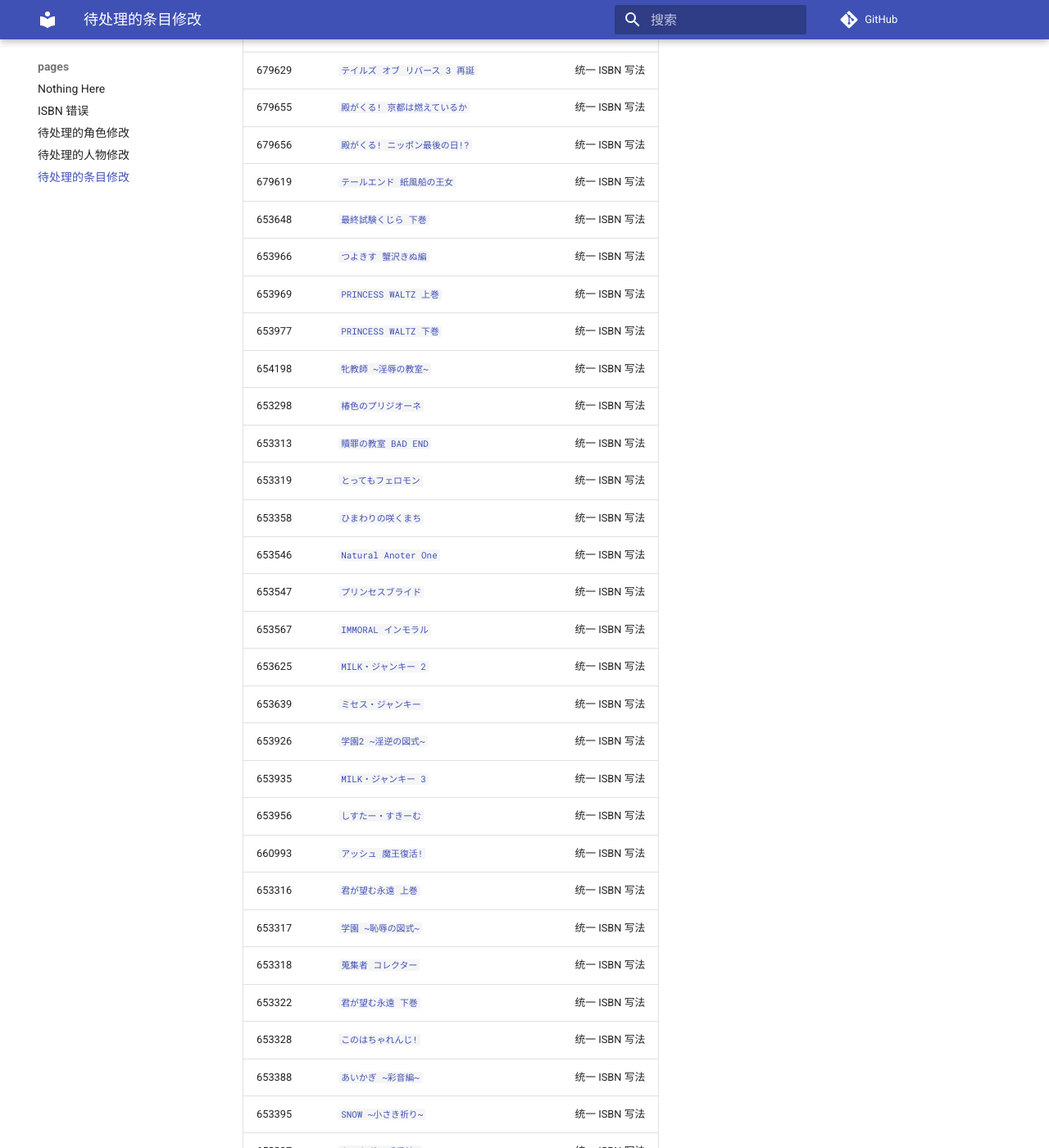
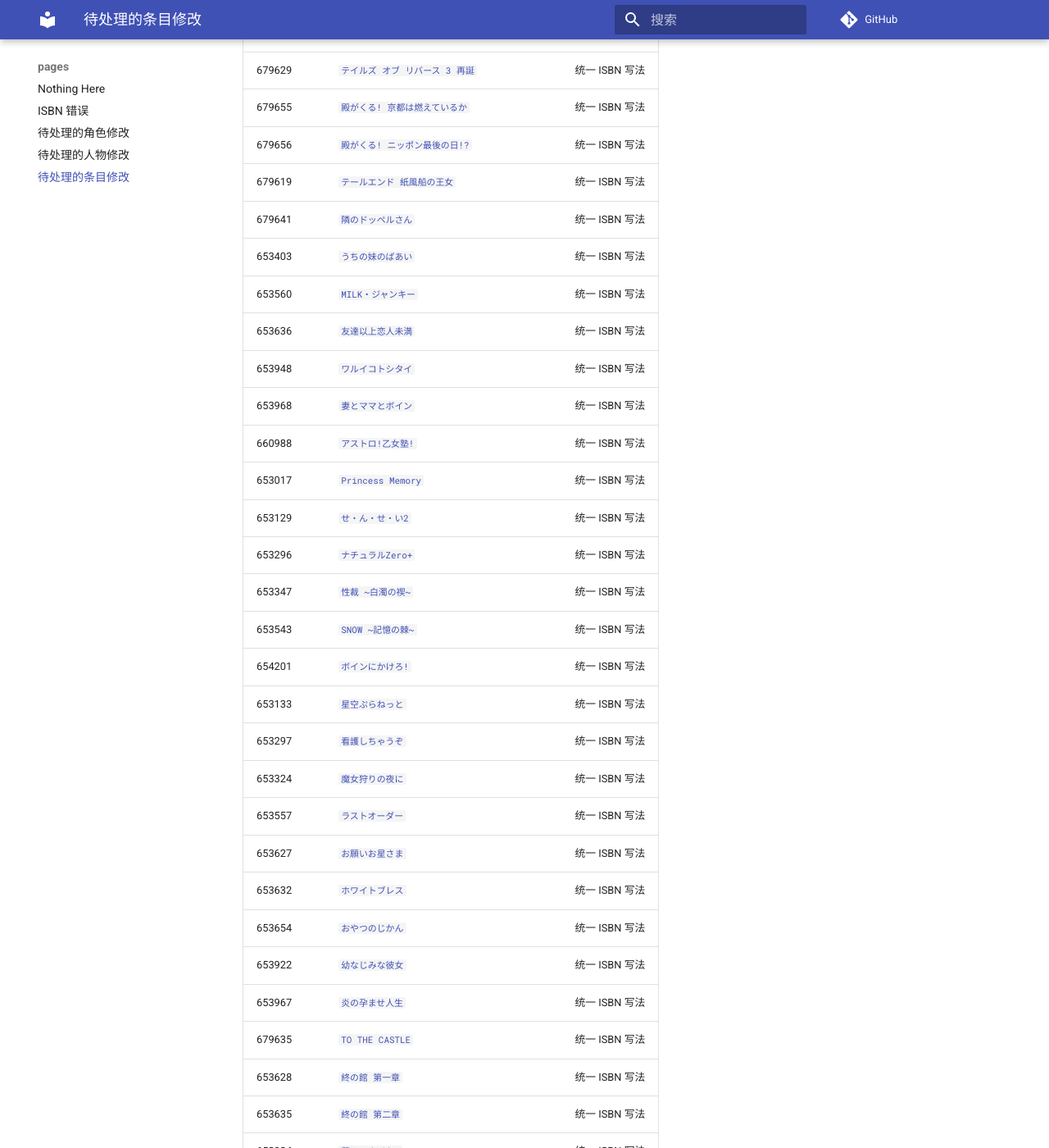
Before and after one commit to trim21/bangumi-pages, an MkDocs documentation site: the page built from docs/pending-subject-changes.md, in a window 1280 px wide and 1400 px high, scrolled down 613 px. Shown: the whole window at 82% size. Built offline with MkDocs 1.6.1 and Material for MkDocs 9.7.7, drawn with Linux system fonts in a browser that asks for light colours; comment, search, counter and statistics services are not loaded; some of the changed text lies outside the part shown.

Commit message:
update pending-changes.md

```diff
--- a/docs/pending-subject-changes.md
+++ b/docs/pending-subject-changes.md
@@ -17,43 +17,7 @@ total 117
 | 679655 | [`殿がくる! 京都は燃えているか`](https://bgm.tv/subject/679655) | 统一 ISBN 写法 |
 | 679656 | [`殿がくる! ニッポン最後の日!?`](https://bgm.tv/subject/679656) | 统一 ISBN 写法 |
 | 679619 | [`テールエンド 紙風船の王女`](https://bgm.tv/subject/679619) | 统一 ISBN 写法 |
-| 653648 | [`最終試験くじら 下巻`](https://bgm.tv/subject/653648) | 统一 ISBN 写法 |
-| 653966 | [`つよきす 蟹沢きぬ編`](https://bgm.tv/subject/653966) | 统一 ISBN 写法 |
-| 653969 | [`PRINCESS WALTZ 上巻`](https://bgm.tv/subject/653969) | 统一 ISBN 写法 |
-| 653977 | [`PRINCESS WALTZ 下巻`](https://bgm.tv/subject/653977) | 统一 ISBN 写法 |
-| 654198 | [`牝教師 ~淫辱の教室~`](https://bgm.tv/subject/654198) | 统一 ISBN 写法 |
-| 653298 | [`椿色のプリジオーネ`](https://bgm.tv/subject/653298) | 统一 ISBN 写法 |
-| 653313 | [`贖罪の教室 BAD END`](https://bgm.tv/subject/653313) | 统一 ISBN 写法 |
-| 653319 | [`とってもフェロモン`](https://bgm.tv/subject/653319) | 统一 ISBN 写法 |
-| 653358 | [`ひまわりの咲くまち`](https://bgm.tv/subject/653358) | 统一 ISBN 写法 |
-| 653546 | [`Natural Anoter One`](https://bgm.tv/subject/653546) | 统一 ISBN 写法 |
-| 653547 | [`プリンセスブライド`](https://bgm.tv/subject/653547) | 统一 ISBN 写法 |
-| 653567 | [`IMMORAL インモラル`](https://bgm.tv/subject/653567) | 统一 ISBN 写法 |
-| 653625 | [`MILK・ジャンキー 2`](https://bgm.tv/subject/653625) | 统一 ISBN 写法 |
-| 653639 | [`ミセス・ジャンキー`](https://bgm.tv/subject/653639) | 统一 ISBN 写法 |
-| 653926 | [`学園2 ~淫逆の図式~`](https://bgm.tv/subject/653926) | 统一 ISBN 写法 |
-| 653935 | [`MILK・ジャンキー 3`](https://bgm.tv/subject/653935) | 统一 ISBN 写法 |
-| 653956 | [`しすたー・すきーむ`](https://bgm.tv/subject/653956) | 统一 ISBN 写法 |
-| 660993 | [`アッシュ 魔王復活!`](https://bgm.tv/subject/660993) | 统一 ISBN 写法 |
-| 653316 | [`君が望む永遠 上巻`](https://bgm.tv/subject/653316) | 统一 ISBN 写法 |
-| 653317 | [`学園 ~恥辱の図式~`](https://bgm.tv/subject/653317) | 统一 ISBN 写法 |
-| 653318 | [`蒐集者 コレクター`](https://bgm.tv/subject/653318) | 统一 ISBN 写法 |
-| 653322 | [`君が望む永遠 下巻`](https://bgm.tv/subject/653322) | 统一 ISBN 写法 |
-| 653328 | [`このはちゃれんじ!`](https://bgm.tv/subject/653328) | 统一 ISBN 写法 |
-| 653388 | [`あいかぎ ~彩音編~`](https://bgm.tv/subject/653388) | 统一 ISBN 写法 |
-| 653395 | [`SNOW ~小さき祈り~`](https://bgm.tv/subject/653395) | 统一 ISBN 写法 |
-| 653397 | [`あいかぎ ~千香編~`](https://bgm.tv/subject/653397) | 统一 ISBN 写法 |
-| 653401 | [`SNOW ~古の夕焼け~`](https://bgm.tv/subject/653401) | 统一 ISBN 写法 |
-| 653626 | [`アンサンブル 淳編`](https://bgm.tv/subject/653626) | 统一 ISBN 写法 |
-| 653634 | [`ラムネ 近衛七海編`](https://bgm.tv/subject/653634) | 统一 ISBN 写法 |
-| 653642 | [`ラムネ 石和多恵編`](https://bgm.tv/subject/653642) | 统一 ISBN 写法 |
-| 653643 | [`ホームメイド 上巻`](https://bgm.tv/subject/653643) | 统一 ISBN 写法 |
-| 653650 | [`ホームメイド 下巻`](https://bgm.tv/subject/653650) | 统一 ISBN 写法 |
-| 653936 | [`つよきす 鉄乙女編`](https://bgm.tv/subject/653936) | 统一 ISBN 写法 |
-| 653964 | [`スカーレット 上巻`](https://bgm.tv/subject/653964) | 统一 ISBN 写法 |
-| 653974 | [`スカーレット 下巻`](https://bgm.tv/subject/653974) | 统一 ISBN 写法 |
 | 679641 | [`隣のドッペルさん`](https://bgm.tv/subject/679641) | 统一 ISBN 写法 |
-| 360763 | [`夢で逢いましょう`](https://bgm.tv/subject/360763) | 统一 ISBN 写法 |
 | 653403 | [`うちの妹のばあい`](https://bgm.tv/subject/653403) | 统一 ISBN 写法 |
 | 653560 | [`MILK・ジャンキー`](https://bgm.tv/subject/653560) | 统一 ISBN 写法 |
 | 653636 | [`友達以上恋人未満`](https://bgm.tv/subject/653636) | 统一 ISBN 写法 |
```
Also changed, not shown: other parts of docs/pending-subject-changes.md (+1 -1 lines).
